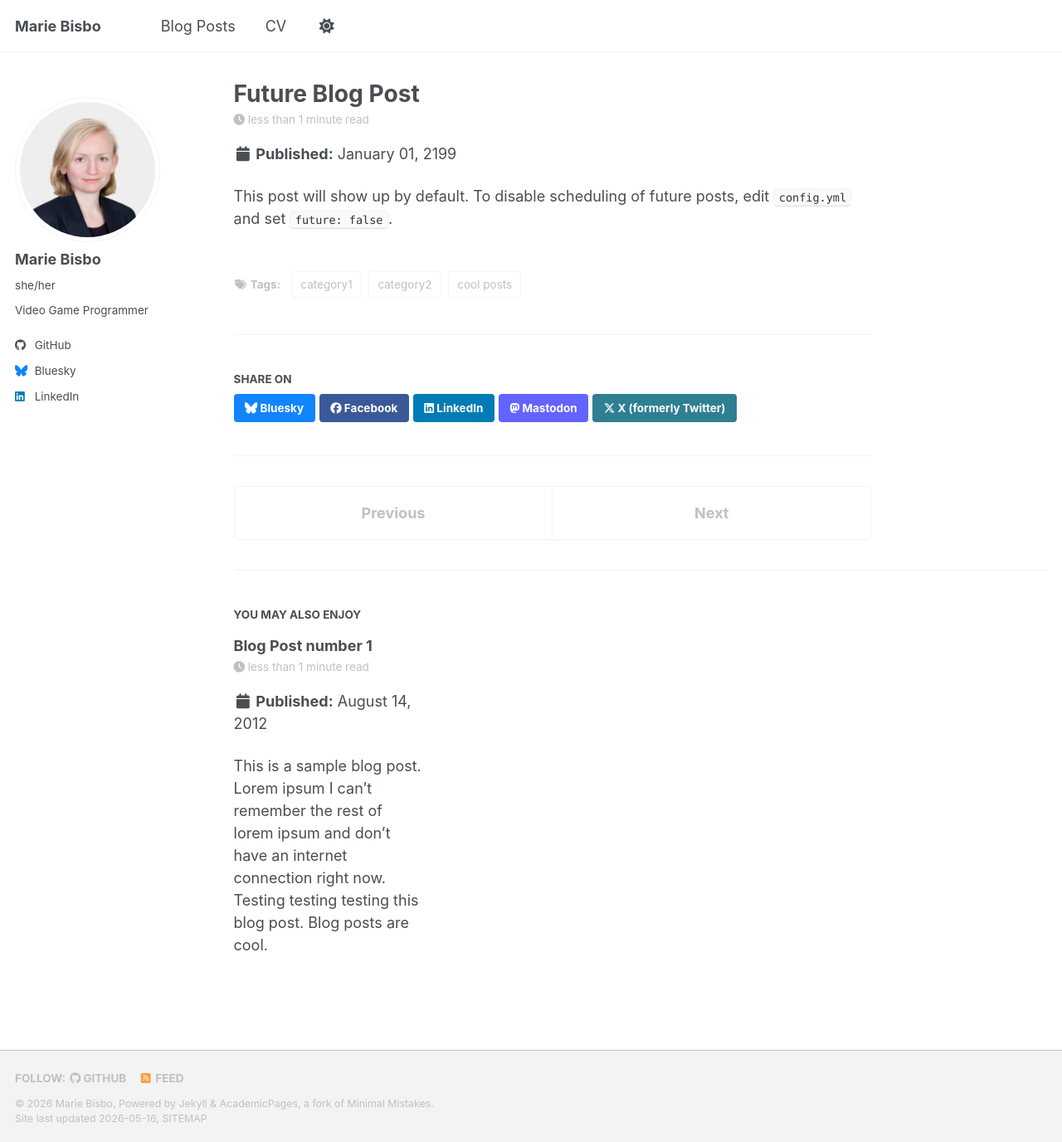
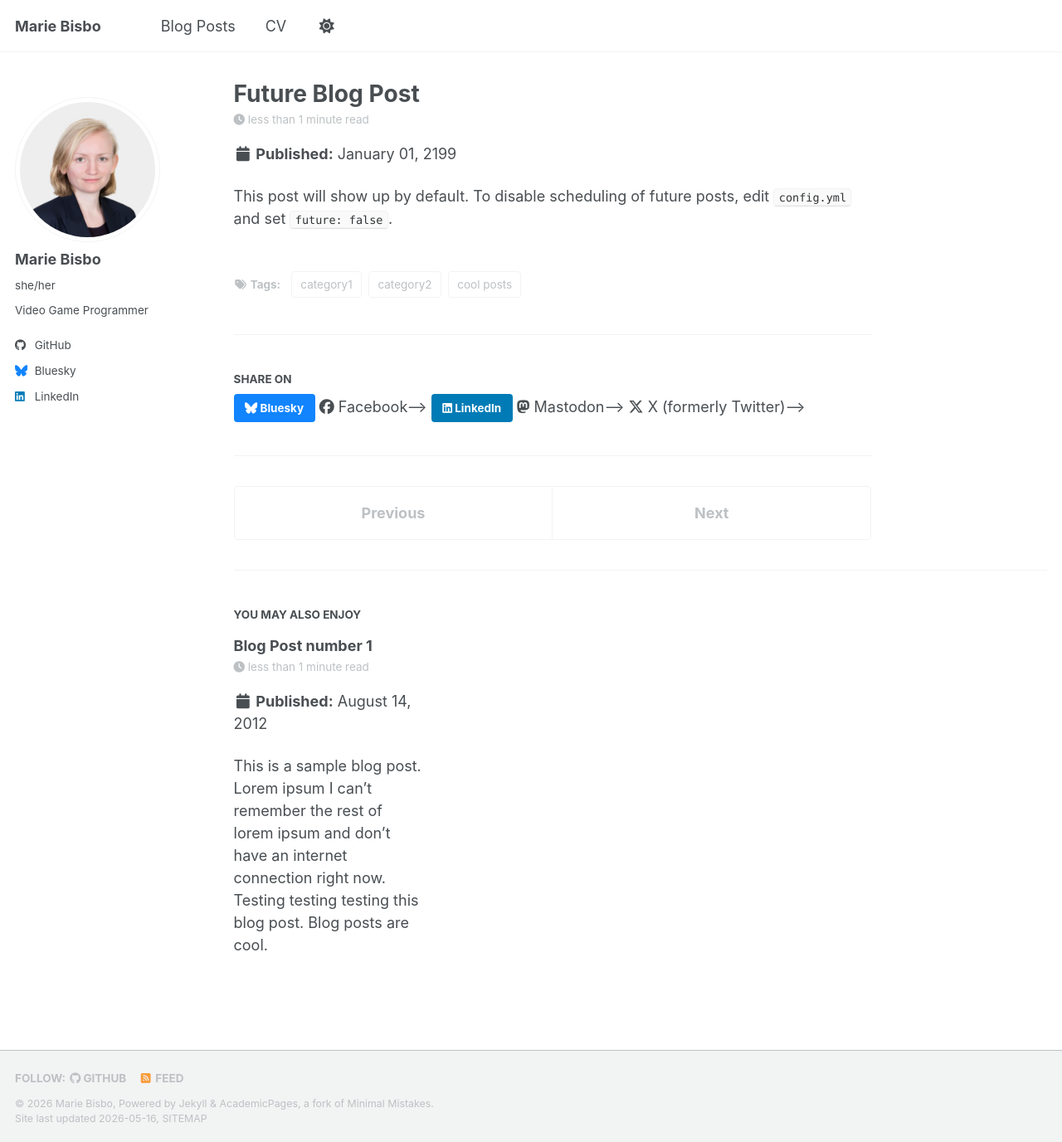
Before and after one commit to marie-bisbo/marie-bisbo.github.io, a Jekyll site: the page built from _posts/2199-01-01-future-post.md, in a window 1280 px wide and 1377 px high. Shown: the whole window at 83% size. Built offline with Jekyll 4.4.1, drawn with Linux system fonts in a browser that asks for light colours; a script bundle is joined from its source files by our own code; library files that are not in the unit come from our copies.

Commit message:
Update social-share.html

```diff
--- a/_includes/social-share.html
+++ b/_includes/social-share.html
@@ -7,11 +7,11 @@
 
   <a href="https://bsky.app/intent/compose?text={{ base_path }}{{ page.url }}" class="btn btn--bluesky" title="{{ site.data.ui-text[site.locale].share_on_label | default: 'Share on' }} Bluesky"><i class="fab fa-bluesky" aria-hidden="true"></i><span> Bluesky</span></a>
 
-  <a href="https://www.facebook.com/sharer/sharer.php?u={{ base_path }}{{ page.url }}" class="btn btn--facebook" title="{{ site.data.ui-text[site.locale].share_on_label | default: 'Share on' }} Facebook"><i class="fab fa-facebook" aria-hidden="true"></i><span> Facebook</span></a>
+  <! --<a href="https://www.facebook.com/sharer/sharer.php?u={{ base_path }}{{ page.url }}" class="btn btn--facebook" title="{{ site.data.ui-text[site.locale].share_on_label | default: 'Share on' }} Facebook"><i class="fab fa-facebook" aria-hidden="true"></i><span> Facebook</span></a>-->
 
   <a href="https://www.linkedin.com/shareArticle?mini=true&url={{ base_path }}{{ page.url }}" class="btn btn--linkedin" title="{{ site.data.ui-text[site.locale].share_on_label | default: 'Share on' }} LinkedIn"><i class="fab fa-linkedin" aria-hidden="true"></i><span> LinkedIn</span></a>
 
-  <a href="https://www.addtoany.com/add_to/mastodon?linkurl={{  base_path | append: page.url | url_encode }}" class="btn btn--mastodon" title="{{ site.data.ui-text[site.locale].share_on_label | default: 'Share on' }} Mastodon"><i class="fab fa-mastodon" aria-hidden="true"></i><span> Mastodon</span></a>
+  <! --<a href="https://www.addtoany.com/add_to/mastodon?linkurl={{  base_path | append: page.url | url_encode }}" class="btn btn--mastodon" title="{{ site.data.ui-text[site.locale].share_on_label | default: 'Share on' }} Mastodon"><i class="fab fa-mastodon" aria-hidden="true"></i><span> Mastodon</span></a>-->
 
-  <a href="https://x.com/intent/post?text={{ base_path }}{{ page.url }}" class="btn btn--x" title="{{ site.data.ui-text[site.locale].share_on_label | default: 'Share on' }} X"><i class="fab fa-x-twitter" aria-hidden="true"></i><span> X (formerly Twitter)</span></a>
+  <! --<a href="https://x.com/intent/post?text={{ base_path }}{{ page.url }}" class="btn btn--x" title="{{ site.data.ui-text[site.locale].share_on_label | default: 'Share on' }} X"><i class="fab fa-x-twitter" aria-hidden="true"></i><span> X (formerly Twitter)</span></a>-->
 </section>
```
